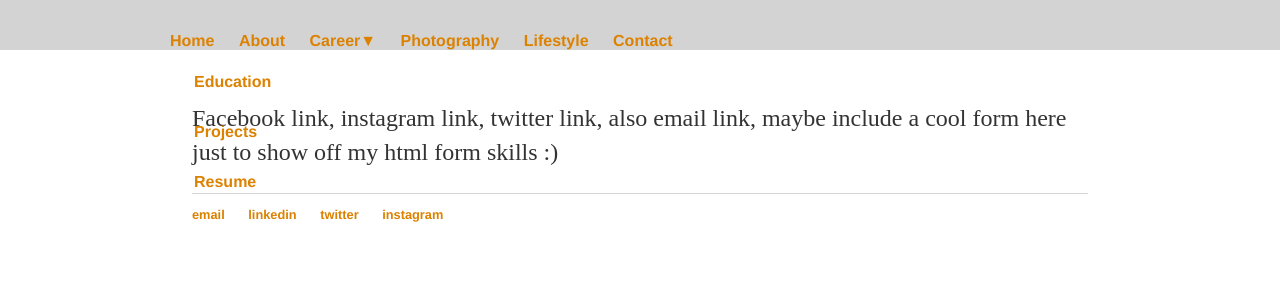
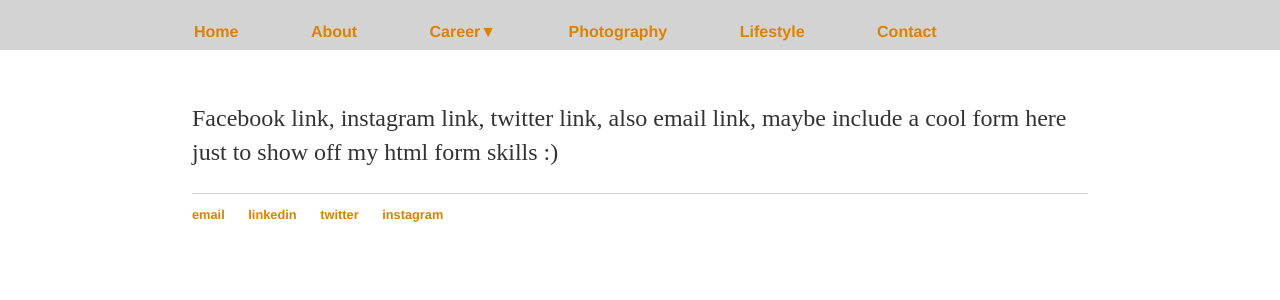
Before and after one commit to itsonlyjaz/itsonlyjaz.github.io, a Jekyll site: the page built from contact/index.html, in a window 1280 px wide. Shown: the top 300 px of the page. Built offline with Jekyll 4.4.1, drawn with Linux system fonts in a browser that asks for light colours.

Commit message:
Update main.css

```diff
--- a/css/main.css
+++ b/css/main.css
@@ -46,10 +46,12 @@
   color: #ebebeb;
 }
 .menu-items {
+  float: left;
   display: inline-block;
 }
 
 .menu-items li {
+  font-size:16px;
   display: inline-block;
   margin-right: 10px;
   margin-left: 10px;
@@ -63,21 +65,11 @@
   margin-left: 10px;
 }
 
-.sub-menu {
-    float: left;
-    width:160%;
-}
-
-.sub-menu li {
-    display:block;
-    font-size:16px;
-}
-
-.sub-menu > li {
+.menu-items > li {
     float: left:
 }
 
-.sub-menu li a {
+.menu-items li a {
     padding:10px 30px;
     display:block;
     height: 2em;
@@ -85,16 +77,16 @@
     padding: 0 1.5em;
 }
 
-.sub-menu ul {
+.menu-items ul {
     position: absolute;
     display: none;
     z-index: 999;
 }
 
-.sub-menu ul li a {
+.menu-items ul li a {
     width: 80px;
 }
-.sub-menu li:hover ul {
+.menu-items li:hover ul {
     display: block;
 }
 
```
